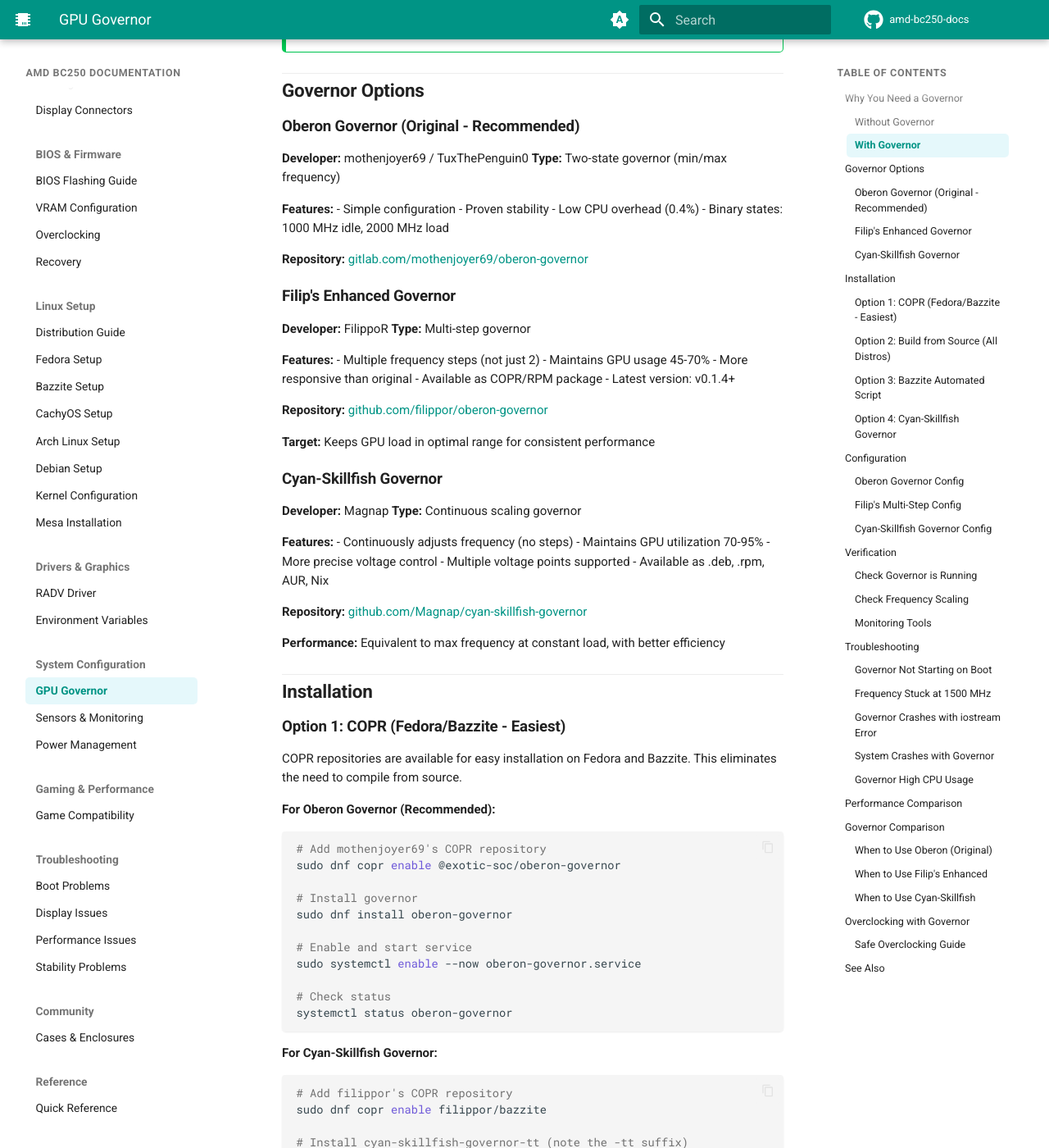
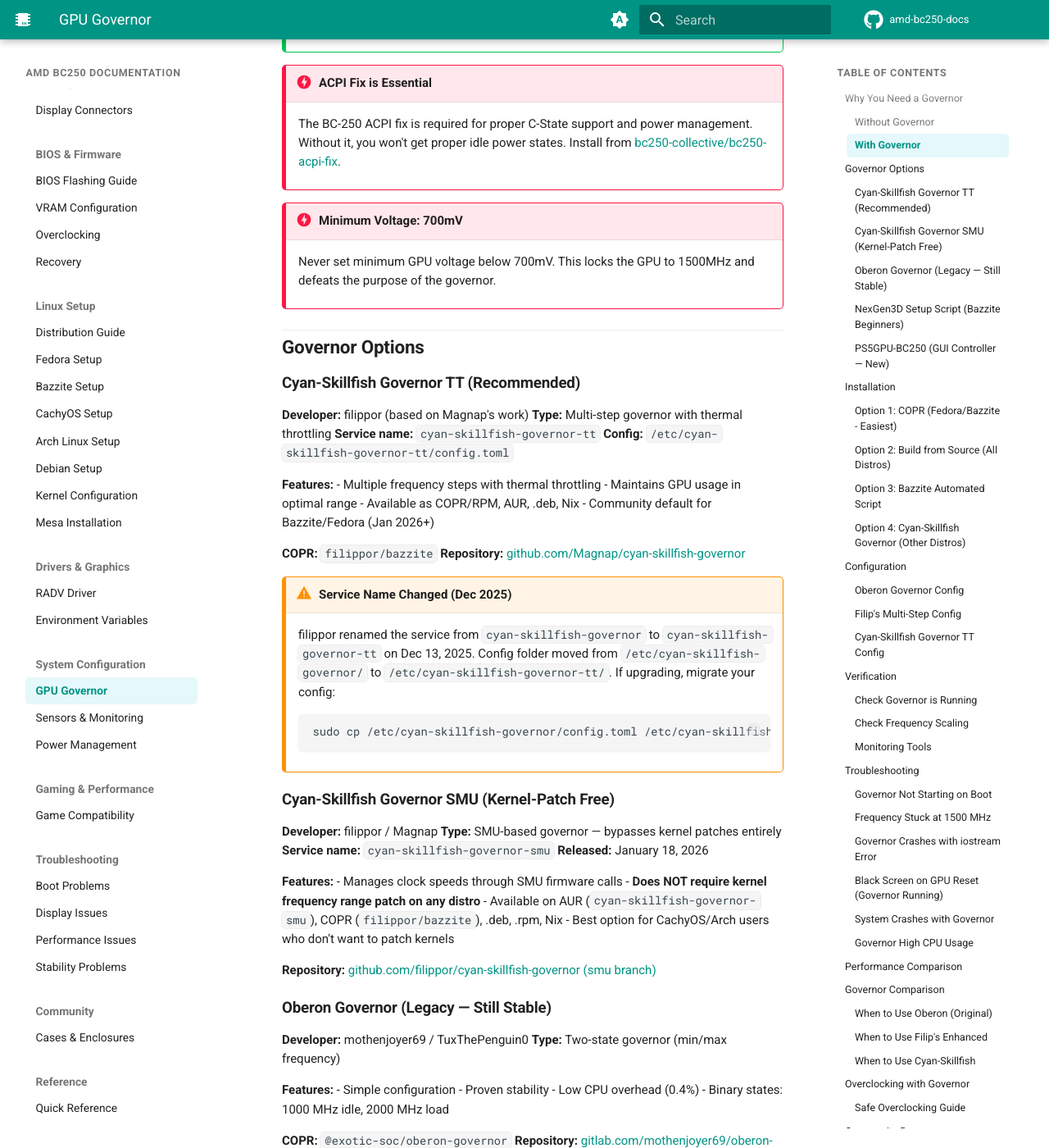
Before and after one commit to elektricM/amd-bc250-docs, an MkDocs documentation site: the page built from docs/system/governor.md, in a window 1280 px wide and 1400 px high, scrolled down 730 px. Shown: the whole window at 82% size. Built offline with MkDocs 1.6.1 and Material for MkDocs 9.7.7, drawn with Linux system fonts in a browser that asks for light colours; comment, search, counter and statistics services are not loaded; the version menu is left out; some of the changed text lies outside the part shown.

Commit message:
fix(governor): restructure governor options, cyan-skillfish-tt as recommended

````diff
--- a/docs/system/governor.md
+++ b/docs/system/governor.md
@@ -24,9 +24,53 @@
 !!!success "Essential for Performance"
     The governor is not optional for good gaming performance. Without it, you're stuck at 1500 MHz.
 
+!!!danger "ACPI Fix is Essential"
+    The BC-250 ACPI fix is required for proper C-State support and power management. Without it, you won't get proper idle power states. Install from [bc250-collective/bc250-acpi-fix](https://github.com/bc250-collective/bc250-acpi-fix).
+
+!!!danger "Minimum Voltage: 700mV"
+    Never set minimum GPU voltage below 700mV. This locks the GPU to 1500MHz and defeats the purpose of the governor.
+
 ## Governor Options
 
-### Oberon Governor (Original - Recommended)
+### Cyan-Skillfish Governor TT (Recommended)
+
+**Developer:** filippor (based on Magnap's work)
+**Type:** Multi-step governor with thermal throttling
+**Service name:** `cyan-skillfish-governor-tt`
+**Config:** `/etc/cyan-skillfish-governor-tt/config.toml`
+
+**Features:**
+- Multiple frequency steps with thermal throttling
+- Maintains GPU usage in optimal range
+- Available as COPR/RPM, AUR, .deb, Nix
+- Community default for Bazzite/Fedora (Jan 2026+)
+
+**COPR:** `filippor/bazzite`
+**Repository:** [github.com/Magnap/cyan-skillfish-governor](https://github.com/Magnap/cyan-skillfish-governor)
+
+!!!warning "Service Name Changed (Dec 2025)"
+    filippor renamed the service from `cyan-skillfish-governor` to `cyan-skillfish-governor-tt` on Dec 13, 2025. Config folder moved from `/etc/cyan-skillfish-governor/` to `/etc/cyan-skillfish-governor-tt/`. If upgrading, migrate your config:
+
+    ```bash
+    sudo cp /etc/cyan-skillfish-governor/config.toml /etc/cyan-skillfish-governor-tt/config.toml
+    ```
+
+### Cyan-Skillfish Governor SMU (Kernel-Patch Free)
+
+**Developer:** filippor / Magnap
+**Type:** SMU-based governor — bypasses kernel patches entirely
+**Service name:** `cyan-skillfish-governor-smu`
+**Released:** January 18, 2026
+
+**Features:**
+- Manages clock speeds through SMU firmware calls
+- **Does NOT require kernel frequency range patch on any distro**
+- Available on AUR (`cyan-skillfish-governor-smu`), COPR (`filippor/bazzite`), .deb, .rpm, Nix
+- Best option for CachyOS/Arch users who don't want to patch kernels
+
+**Repository:** [github.com/filippor/cyan-skillfish-governor (smu branch)](https://github.com/filippor/cyan-skillfish-governor/tree/smu)
+
+### Oberon Governor (Legacy — Still Stable)
 
 **Developer:** mothenjoyer69 / TuxThePenguin0
 **Type:** Two-state governor (min/max frequency)
@@ -37,39 +81,35 @@
 - Low CPU overhead (0.4%)
 - Binary states: 1000 MHz idle, 2000 MHz load
 
+**COPR:** `@exotic-soc/oberon-governor`
 **Repository:** [gitlab.com/mothenjoyer69/oberon-governor](https://gitlab.com/mothenjoyer69/oberon-governor)
 
-### Filip's Enhanced Governor
+### NexGen3D Setup Script (Bazzite Beginners)
 
-**Developer:** FilippoR
-**Type:** Multi-step governor
+**Repository:** [github.com/NexGen-3D-Printing/SteamMachine](https://github.com/NexGen-3D-Printing/SteamMachine)
+
+Installs cyan-skillfish-governor-tt + zram + CPU mitigations. De facto standard for Bazzite beginners.
+
+### PS5GPU-BC250 (GUI Controller — New)
+
+**Developer:** ZEROAESQUERDA
+**Type:** GUI-based GPU controller with automatic and manual modes
 
 **Features:**
-- Multiple frequency steps (not just 2)
-- Maintains GPU usage 45-70%
-- More responsive than original
-- Available as COPR/RPM package
-- Latest version: v0.1.4+
+- Visual Qt-based interface (works on KDE, GNOME)
+- Adjust min/max GPU frequency and voltage
+- Set operating temperature limits
+- Automatic clock control in 4 boost stages based on load and temperature
+- Manual frequency and voltage control mode
+- No kernel patches or config file editing required
+- Works like MSI Afterburner / Adrenalin on Windows
 
-**Repository:** [github.com/filippor/oberon-governor](https://github.com/filippor/oberon-governor)
+**Repository:** [github.com/ZEROAESQUERDA/PS5GPU-BC250](https://github.com/ZEROAESQUERDA/PS5GPU-BC250)
 
-**Target:** Keeps GPU load in optimal range for consistent performance
+!!!warning "Disable Other Governors First"
+    You must disable any running GPU governor (oberon, cyan-skillfish) before using PS5GPU-BC250. Running multiple frequency controllers simultaneously will cause conflicts.
 
-### Cyan-Skillfish Governor
-
-**Developer:** Magnap
-**Type:** Continuous scaling governor
-
-**Features:**
-- Continuously adjusts frequency (no steps)
-- Maintains GPU utilization 70-95%
-- More precise voltage control
-- Multiple voltage points supported
-- Available as .deb, .rpm, AUR, Nix
-
-**Repository:** [github.com/Magnap/cyan-skillfish-governor](https://github.com/Magnap/cyan-skillfish-governor)
-
-**Performance:** Equivalent to max frequency at constant load, with better efficiency
+---
 
 ## Installation
 
@@ -77,22 +117,7 @@
 
 COPR repositories are available for easy installation on Fedora and Bazzite. This eliminates the need to compile from source.
 
-**For Oberon Governor (Recommended):**
-```bash
-# Add mothenjoyer69's COPR repository
-sudo dnf copr enable @exotic-soc/oberon-governor
-
-# Install governor
-sudo dnf install oberon-governor
-
-# Enable and start service
-sudo systemctl enable --now oberon-governor.service
-
-# Check status
-systemctl status oberon-governor
-```
-
-**For Cyan-Skillfish Governor:**
+**For Cyan-Skillfish Governor TT (Recommended):**
 ```bash
 # Add filippor's COPR repository
 sudo dnf copr enable filippor/bazzite
@@ -101,7 +126,19 @@
 sudo dnf install cyan-skillfish-governor-tt
 
 # Enable and start service
-sudo systemctl enable --now cyan-skillfish-governor.service
+sudo systemctl enable --now cyan-skillfish-governor-tt.service
+```
+
+**For SMU Governor (No Kernel Patch Needed):**
+```bash
+# Fedora/Bazzite:
+sudo dnf copr enable filippor/bazzite
+sudo dnf install cyan-skillfish-governor-smu
+sudo systemctl enable --now cyan-skillfish-governor-smu.service
+
+# Arch/CachyOS:
+yay -S cyan-skillfish-governor-smu
+sudo systemctl enable --now cyan-skillfish-governor-smu.service
 ```
 
 !!!warning "Important: Verify GPU Device Targeting"
@@ -110,13 +147,6 @@
     - Check which card is BC-250: `ls -la /sys/class/drm/ | grep card`
     - The governor may target card0 or card1 depending on your system
     - If governor settings don't apply, you may need to manually specify the correct card in configuration
-
-!!!info "Alternative: SMU Governor (Kernel-Patch Free)"
-    **Emerging Alternative:** If kernel patching is not feasible, use the SMU-based cyan-skillfish-governor instead. It manages clock speeds through SMU firmware calls and does not require kernel modifications.
-
-    Available on: AUR (`cyan-skillfish-governor-smu`), COPR, .deb, .rpm, Nix
-
-    Some distributions (notably CachyOS) support `cyan-skillfish-governor-smu` as an alternative that works without kernel patches.
 
 !!!success "No Compilation Required"
     Using COPR packages means you don't need to manually compile the governor from source. The packages are pre-built and maintained.
@@ -168,26 +198,22 @@
 systemctl status oberon-governor
 ```
 
-### Option 4: Cyan-Skillfish Governor
+### Option 4: Cyan-Skillfish Governor (Other Distros)
 
-**Fedora:**
+**Arch/CachyOS:**
 ```bash
-sudo dnf copr enable filippor/bazzite
-sudo dnf install cyan-skillfish-governor-tt
-```
-
-**Arch:**
-```bash
-yay -S cyan-skillfish-governor
-# Or for SMU version:
+# TT version (requires kernel patch or Bazzite):
+yay -S cyan-skillfish-governor-tt
+# SMU version (no kernel patch needed — recommended for Arch/CachyOS):
 yay -S cyan-skillfish-governor-smu
 ```
 
 **Debian/Ubuntu:**
 ```bash
 # Download .deb from GitHub releases
-wget https://github.com/Magnap/cyan-skillfish-governor/releases/download/v0.1.3/cyan-skillfish-governor_0.1.3_amd64.deb
-sudo dpkg -i cyan-skillfish-governor_0.1.3_amd64.deb
+# Check https://github.com/Magnap/cyan-skillfish-governor/releases for latest
+wget https://github.com/Magnap/cyan-skillfish-governor/releases/latest/download/cyan-skillfish-governor-tt_amd64.deb
+sudo dpkg -i cyan-skillfish-governor-tt_amd64.deb
 ```
 
 ## Configuration
@@ -214,8 +240,8 @@
     min: 1000
     max: 2175    # Slight overclock
   voltage:
-    min: 700
-    max: 1025    # Slightly higher voltage for stability
+    min: 700     # Hardware minimum on real BC-250
+    max: 1129    # Real hardware OD voltage range is 700-1129mV
 ```
 
 **Restart after changes:**
@@ -229,8 +255,8 @@
 
 **Advanced Multi-Step Configuration:**
 
-!!!warning "Requires Kernel Patch"
-    The 350 MHz minimum frequency requires the GPU frequency range kernel patch. Without the patch, the governor will crash with `std::__ios_failure`. Use `min: 1000` on stock kernels.
+!!!warning "Requires Kernel Patch (or SMU Governor)"
+    The 350 MHz minimum frequency requires either the GPU frequency range kernel patch (pre-included in Bazzite) or the SMU governor. On stock kernels without the patch, the governor will crash with `std::__ios_failure`. Use `min: 1000` on stock kernels, or switch to `cyan-skillfish-governor-smu` which bypasses the patch requirement entirely.
 
 ```yaml
 opps:
@@ -238,8 +264,8 @@
     min: 350     # Requires kernel patch! Use 1000 on stock kernel
     max: 2175    # Overclocked maximum
   voltage:
-    min: 700
-    max: 1025
+    min: 700     # Hardware minimum on real BC-250
+    max: 1129    # Real hardware OD voltage range is 700-1129mV
   steps: 24      # Number of frequency steps (creates 25 levels: 0-24)
 
 governor:
@@ -254,18 +280,19 @@
   overheat_reset_ms: 10000    # Cool-down time after overheat
 ```
 
-### Cyan-Skillfish Governor Config
+### Cyan-Skillfish Governor TT Config
 
-**Config File:** `/etc/cyan-skillfish-governor/config.toml`
+**Config File:** `/etc/cyan-skillfish-governor-tt/config.toml`
 
 **Example Configuration:**
 ```toml
 # Define voltage points (frequency MHz, voltage mV)
+# Real hardware voltage range: 700-1129mV
 safe-points = [
-    [1000, 700],   # 1000 MHz @ 700 mV (idle)
+    [1000, 700],   # 1000 MHz @ 700 mV (idle, minimum)
     [1500, 900],   # 1500 MHz @ 900 mV
     [2000, 1000],  # 2000 MHz @ 1000 mV (gaming)
-    [2175, 1025],  # 2175 MHz @ 1025 mV (boost)
+    [2175, 1050],  # 2175 MHz @ 1050 mV (boost)
 ]
 
 # GPU load target range (70-95%)
@@ -279,10 +306,13 @@
 burst_samples = 20     # Samples before burst to max
 ```
 
+!!!danger "Minimum Voltage: 700mV (Hardware Minimum)"
+    The BC-250 hardware minimum is 700mV. Setting minimum voltage below 700mV locks the GPU to 1500MHz. Always keep min voltage ≥700mV. Maximum safe voltage is 1129mV (real hardware OD range).
+
 **Test voltage/frequency manually:**
 ```bash
 # Stop governor
-sudo systemctl stop cyan-skillfish-governor
+sudo systemctl stop cyan-skillfish-governor-tt
 
 # Manually set frequency and voltage
 echo vc 0 2000 1000 > /sys/devices/pci0000:00/0000:00:08.1/0000:01:00.0/pp_od_clk_voltage
@@ -297,8 +327,9 @@
 ### Check Governor is Running
 
 ```bash
-# Check service status
-systemctl status oberon-governor
+# Check service status (use whichever you installed)
+systemctl status cyan-skillfish-governor-tt
+# Or: systemctl status oberon-governor
 
 # Should show: active (running)
 ```
@@ -362,29 +393,35 @@
 
 **Check service:**
 ```bash
-sudo systemctl status oberon-governor
+# Check whichever governor you installed:
+sudo systemctl status cyan-skillfish-governor-tt
+# Or: sudo systemctl status oberon-governor
 
 # Check logs
-sudo journalctl -u oberon-governor
+sudo journalctl -u cyan-skillfish-governor-tt
+# Or: sudo journalctl -u oberon-governor
 ```
 
 **Solutions:**
 
 **1. Enable service:**
 ```bash
-sudo systemctl enable oberon-governor
+sudo systemctl enable cyan-skillfish-governor-tt
+# Or: sudo systemctl enable oberon-governor
 ```
 
 **2. Check config file exists:**
 ```bash
-ls -l /etc/oberon-config.yaml
+ls -l /etc/cyan-skillfish-governor-tt/config.toml
+# Or: ls -l /etc/oberon-config.yaml
 
 # If missing, reinstall governor
 ```
 
 **3. Manual restart:**
 ```bash
-sudo systemctl restart oberon-governor
+sudo systemctl restart cyan-skillfish-governor-tt
+# Or: sudo systemctl restart oberon-governor
 ```
 
 **Workaround (Arch/CachyOS):**
@@ -403,16 +440,16 @@
 
 **Debug:**
 ```bash
-# Check governor binary exists
-which oberon-governor
+# Check governor binary exists (use whichever you installed)
+which cyan-skillfish-governor-tt
+# Or: which oberon-governor
 
 # Check config
-cat /etc/oberon-config.yaml
+cat /etc/cyan-skillfish-governor-tt/config.toml
+# Or: cat /etc/oberon-config.yaml
 
-# Try manual start
-sudo oberon-governor
-
-# Check for errors
+# Check for errors in logs
+sudo journalctl -u cyan-skillfish-governor-tt --no-pager -n 20
 ```
 
 ### Governor Crashes with iostream Error
@@ -455,6 +492,21 @@
 
 !!!note "GPU Card Number"
     Your GPU may be `card0` or `card1` depending on system configuration. Check with `ls /sys/class/drm/` to find the correct card.
+
+### Black Screen on GPU Reset (Governor Running)
+
+**Symptoms:**
+- GPU crashes during a game, screen goes black and never recovers
+- System appears to be running (fans spinning, SSH may work) but no display output
+- Hard reboot required
+
+**Cause:** When the GPU crashes while the governor is actively managing frequencies, the GPU reset mechanism can't complete properly. The governor continues trying to write to sysfs during the reset, preventing recovery.
+
+**Workaround:**
+- Disable governor before playing crash-prone games: `sudo systemctl stop cyan-skillfish-governor-tt`
+- Re-enable after: `sudo systemctl start cyan-skillfish-governor-tt`
+
+**Long-term fix:** Use stable voltage/frequency settings that don't cause GPU crashes in the first place. If a specific game consistently crashes the GPU, increase voltage or reduce max frequency.
 
 ### System Crashes with Governor
 
@@ -508,8 +560,9 @@
 
 **Check for bugs:**
 ```bash
-# View governor logs
-sudo journalctl -u oberon-governor -f
+# View governor logs (use whichever you installed)
+sudo journalctl -u cyan-skillfish-governor-tt -f
+# Or: sudo journalctl -u oberon-governor -f
 ```
 
 ## Performance Comparison
@@ -551,8 +604,9 @@
 **Step 1: Test Maximum Stable Frequency**
 
 ```bash
-# Stop governor
-sudo systemctl stop oberon-governor
+# Stop governor (use whichever you installed)
+sudo systemctl stop cyan-skillfish-governor-tt
+# Or: sudo systemctl stop oberon-governor
 
 # Manually set test frequency
 echo vc 0 2100 1050 > /sys/devices/pci0000:00/0000:00:08.1/0000:01:00.0/pp_od_clk_voltage
@@ -576,7 +630,8 @@
 **Step 3: Restart and Test**
 
 ```bash
-sudo systemctl restart oberon-governor
+sudo systemctl restart cyan-skillfish-governor-tt
+# Or: sudo systemctl restart oberon-governor
 
 # Test with games/benchmarks
 # Monitor temperatures
@@ -584,16 +639,27 @@
 
 **Known Limits:**
 - **1000 MHz:** Minimum safe frequency on stock kernel
-- **2000 MHz @ 1000mV:** Safe for all boards
-- **2175 MHz @ 1025mV:** Safe for most boards
-- **2230 MHz:** Maximum with kernel patch, requires cooling
+- **2000 MHz @ 1000mV:** Safe starting point
+- **2100-2175 MHz @ 1025-1050mV:** Works on many boards, test thoroughly
+- **2230 MHz:** Maximum with kernel patch, requires good cooling
+- **700-1129mV:** Real hardware voltage range (absolute minimum 700mV, maximum safe 1129mV)
 
 !!!warning "Overclocking Risks"
     Overclocking can cause instability, crashes, and potentially hardware damage. Always monitor temperatures and test thoroughly.
 
+## Community Resources
+
+- [NexGen3D SteamMachine Scripts](https://github.com/NexGen-3D-Printing/SteamMachine) — automated Bazzite setup (governor + zram + CPU mitigations)
+- [DeathStalker Grimoire](https://github.com/DeathStalker471/bc250theGrimoire) — community step-by-step guide
+- [PS5GPU-BC250](https://github.com/ZEROAESQUERDA/PS5GPU-BC250) — GUI GPU controller
+- [cyan-skillfish-governor-smu](https://github.com/filippor/cyan-skillfish-governor/tree/smu) — SMU governor (no kernel patch needed)
+
 ## See Also
 
-- [System Configuration](../system/governor.md)
 - [BIOS Overclocking Guide](../bios/overclocking.md)
 - [Cooling Solutions](../hardware/cooling.md)
 - [Performance Tuning](../gaming/compatibility.md)
+
+---
+
+**Last Updated:** 2026-03-18
````
Also changed, not shown: other parts of docs/system/governor.md (+2 -2 lines).
